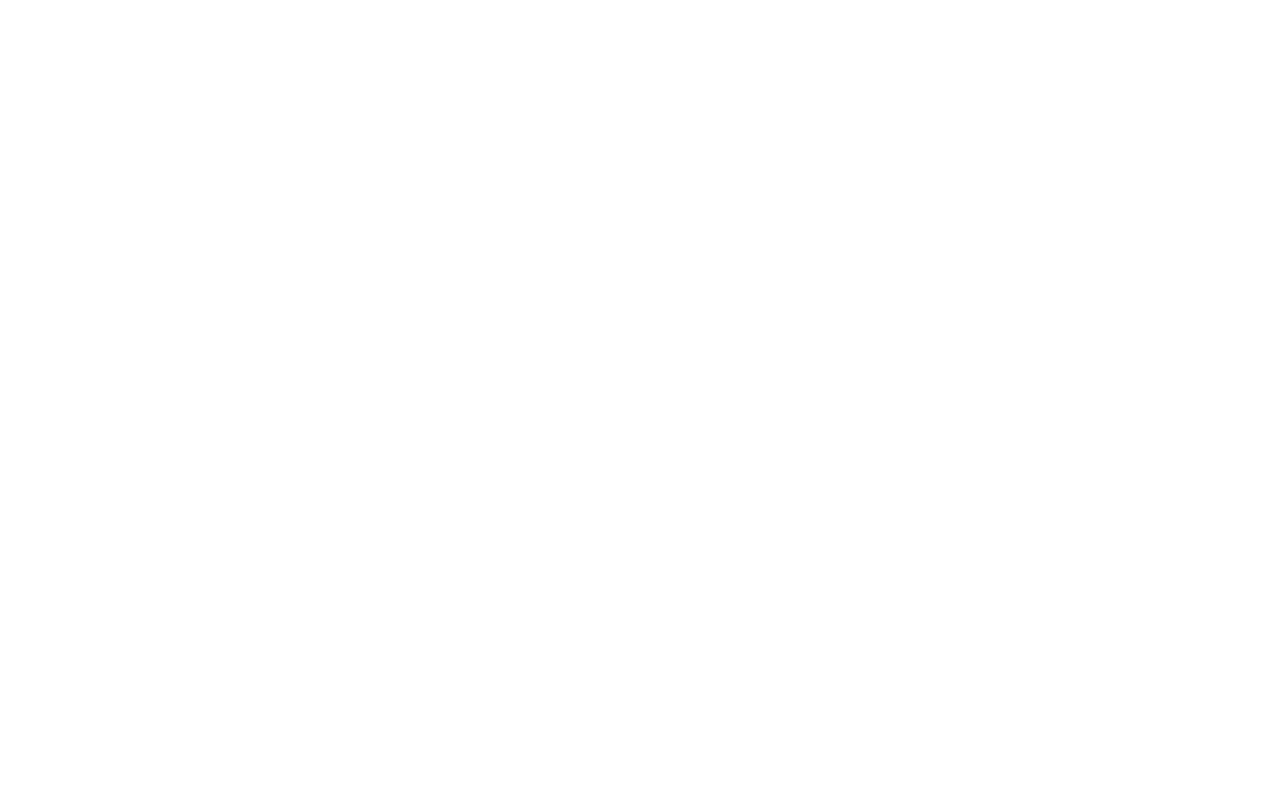
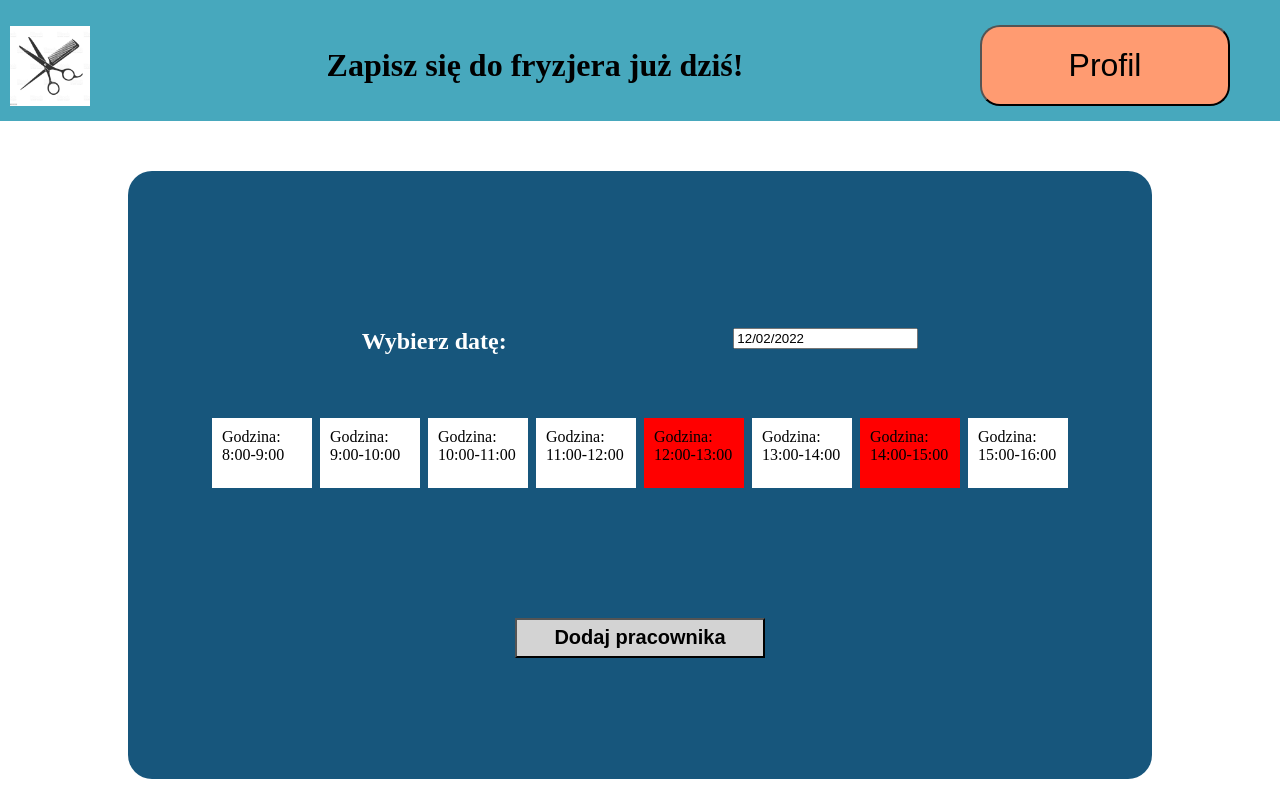
Before and after one commit to piotr-wawro/hairdresser-visits-booking, a React app in the folder frontend/: page /manager-screen in a window 1280 px wide. Before the commit this address had no page. Built offline with nearby package versions, Linux system fonts and the light colour scheme.

Commit message:
Some fixes

```diff
--- a/frontend/src/App.tsx
+++ b/frontend/src/App.tsx
@@ -13,6 +13,7 @@ import EditUser from "./views/EditUser.js";
 import DoReservation from "./views/DoReservation.js";
 import EditReservation from "./views/EditReservation.js";
 import MainMenuForUser from "./views/MainMenuForUser.js";
+import ManagerScreen from "./views/ManagerScreen.js";
 
 function App() {
   return (
@@ -27,6 +28,7 @@ function App() {
         <Route path="/do-reservation" element={<DoReservation />} />
         <Route path="/edit-reservation" element={<EditReservation />} />
         <Route path="/main-menu-for-user" element={<MainMenuForUser />} />
+        <Route path="/manager-screen" element={<ManagerScreen />} />
       </Routes>
     </div>
   );
--- a/frontend/src/redux/authSlice.ts
+++ b/frontend/src/redux/authSlice.ts
@@ -6,7 +6,7 @@ type AuthSliceState = { isAuthenticated: boolean; token: null | string };
 const initialState: AuthSliceState = {
   isAuthenticated: false,
   token:
-    "eyJhbGciOiJSUzI1NiIsInR5cCI6IkpXVCJ9.eyJzdWIiOiJkMzJjZmYzOC04ODEzLTQ4ZGEtOWRmMC0xZmUzYTgzMjg3ZTgiLCJpYXQiOjE2NjgyNDg2NzY3MDZ9.LtvIYBqlEBdHmS_-ezsNodGiG4zRMTvN9K3TQAxumkQGlI2MWUY42ApXgaazN6up1XRYkRD_nj1VSH7YnEbMXqFTH-s3dlM0aMEBWBmFc-iYo469smpTlLuvJ1IN8qJZ5INoOedt_XRNoidVaKssQ2O_aCprOSCvPzW7HWvn_bpdrMZ_Fnccj8hzsZ4BdeTSwZzayySN5epexHZm8aaoXdjCnw4YsT6AurkOsxeiROyjL0zQo1Y4sNp713vORia5DYbAFmdyJAgtTfjhxPfE6pL_e7CDL9ULY4T57v3QXF0dOmA0BXoI9GeutvK_5bIsy3JRh3zNrQczE0pjPKBf6P1irkNhxF13BtotRTiEbxhfwwQG-f_Ypc_BQXS4HGvLLVKqsUDRtgntqfBtAze9Ms56qncdkAKvCW4aneWn5WRHi6BemD4ixqITjx4l8jwyBdNy-J10LNifupcrD0PdGd0wa_N1NQQO-Nwe4WxH3TxBo6E26dx6Dz6_Zs9LZ5PH4Cvu2OPtN56WPkXDj8ecjNcl45WEPc-Z-d2GK-yZuHwwFJ7_zjs8G07kOp-wbIphKyrFXxqfyCdvwD-QUjtlGkoKOiwA43xWm9naJe1lFaY_5kyHcHOajvgZM4MDNvlXlKtqBjFPr_HBIw4nn0jkqJrtRNNoR_yuT8jlM_OmtGg",
+    "eyJhbGciOiJSUzI1NiIsInR5cCI6IkpXVCJ9.eyJzdWIiOiI2MzRkYzc5OC05NjA4LTQwNWUtOGU5NS05NDA5NWQ5MWZiNzMiLCJpYXQiOjE2NjgyNDg2MzA4NTR9.WYp8g1_FApoEiPAMggsSsvyLr9_XJF4Wmdv5jnP9w3MeGHbhIdkUI0FmOpxfVAfc7cVUQPQAZjVplqoZ6OBmKDVbTpFW8QOGzDIc3z9t5PtRD2as5rOFQ-OTaDYB6yI8vAfFlT_z42cij5bCOu8kC7wrM5lUcW8yaDeuU_EfYkeQk2B3RYsueBq8Jj4VNedPwYKqhqP-bDpLhyZ5jaRmBkQtlEWjm26ZfeVqqBchZPK7h4CmQiW9BZHOnAV43alJqeJpOIzygu6STp67kpL6H9DblMl_N4LC7LyyR_kR9PZznXicQhDhBnJK62ZZVmhFtWBZl1QSZwfo-Mhdw2JkcnfogfWdqIh0wQpWuTnySIaXMK4LXPD7k1nufCA0uK2TfTr1oxbembSoO1Kc8GZDojMSbAUB3wW-Qhrt4_27cav0HhSm2m1fwwmwFpkR0inNROHx1c1FXSeKmSotZG7yGr3L4bZb_BDyMr7ESMuhwMTI6RYp2oUtahxDHzu6v6gOQAmWoVbUJQFTWMolydxmCwcO7KmOXB-5wAlpWYQStiAQ-J2q3CcpiaoMIEI6OrUYrrJi113elE9ayIuDqIGure3aP-tGOQx7e2CaF2XcTms8WR1p6p3WjiLOdlGfQsFmAofZpA6qZK0UOMLPPS0a3-WDWhZ1UZd8oGfSXm64TaM",
 };
 
 const authSlice = createSlice({
--- a/frontend/src/views/DoReservation.tsx
+++ b/frontend/src/views/DoReservation.tsx
@@ -6,6 +6,7 @@ import React, { useState } from "react";
 import DatePicker from "react-datepicker";
 import "react-datepicker/dist/react-datepicker.css";
 import { useLazyPostVisitQuery } from "../api/visit.js";
+import { useGetEmployeeQuery } from "../api/employee.js";
 
 const Header1 = styled.h1`
   margin-top: 30px;
@@ -98,6 +99,7 @@ const DoReservation = () => {
   const [workerChoice, setWorkerChoice] = useState("");
 
   const [postVisitQuery, { status }] = useLazyPostVisitQuery();
+  //const [getEmployeeQuery, { status }] = useGetEmployeeQuery();
 
   console.log(workerChoice);
 
@@ -106,7 +108,7 @@ const DoReservation = () => {
       const payload = await postVisitQuery({
         servicedBy: workerChoice,
         start: new Date(
-          startDate.toISOString().split("T")[0] + " " + timeChoice + ":00"
+          startDate.toISOString().split("T")[0] + "T" + timeChoice + ":00.000Z"
         ).toISOString(),
         type: typeChoice,
       }).unwrap();
--- a/frontend/src/views/EditUser.tsx
+++ b/frontend/src/views/EditUser.tsx
@@ -101,6 +101,7 @@ const EditUser = () => {
   const [userLastName, setUserLastName] = useState("");
   const [userNumber, setUserNumber] = useState("");
   //const [userMail, setUserMail] = useState("");
+
   console.log(userFirstName, userLastName, userNumber);
   const [usePatchUserVisitInfoQuery, { status }] =
     useLazyPatchUserProfileQuery();
--- a/frontend/src/views/LogIn.tsx
+++ b/frontend/src/views/LogIn.tsx
@@ -58,7 +58,7 @@ const LogIn = () => {
         label="Podaj e-mail..."
       ></EmailTextField>
 
-      <AddMailUserButton onClick={() => navigate("/main-menu")}>
+      <AddMailUserButton onClick={() => navigate("/manager-screen")}>
         Dodaj
       </AddMailUserButton>
     </LoginBoxDiv>
--- /dev/null
+++ b/frontend/src/views/ManagerScreen.tsx
@@ -0,0 +1,256 @@
+import { Grid, TextField } from "@mui/material";
+import { useNavigate } from "react-router-dom";
+import MainBox from "../components/MainBox.js";
+import background from "../assets/background.jpg";
+import graphic1 from "../assets/graphic1.jpg";
+import graphic2 from "../assets/graphic2.jpg";
+import graphic3 from "../assets/graphic3.jpg";
+import "./Style.css";
+import logo from "../assets/logo1.jpg";
+import styled from "styled-components";
+import DateTimePicker from "react-datetime-picker";
+import React, { useState } from "react";
+import DatePicker from "react-datepicker";
+import "react-datepicker/dist/react-datepicker.css";
+
+const Header1 = styled.h1``;
+
+const Header2 = styled.h2`
+  color: white;
+  width: 300px;
+`;
+
+const Container = styled.div`
+  display: flex;
+  flex-direction: column;
+  align-items: flex-start;
+  margin-left: auto;
+  margin-right: auto;
+  width: max-content;
+  width: 100%;
+`;
+
+const Navbar = styled.div`
+  background: #47a8bd;
+  display: flex;
+  justify-content: space-between;
+  align-items: center;
+  margin-left: auto;
+  margin-right: auto;
+  margin-top: 0px;
+
+  text-align: center;
+  padding: 25px 0 15px 0;
+  width: 100%;
+`;
+
+const Logo = styled.img`
+  height: 80px;
+  width: 80px;
+  padding-left: 10px;
+`;
+
+const NavbarButton = styled.button`
+  width: 250px;
+  height: 81px;
+  left: 1111px;
+  top: 34px;
+  background: #ff9b71;
+  border-radius: 20px;
+  margin-right: 50px;
+  font-size: 32px;
+`;
+
+const Card = styled.div`
+  margin-top: 50px;
+  background-color: #17567c;
+  border-radius: 24px;
+  display: flex;
+  flex-direction: column;
+  align-items: center;
+  padding: 64px;
+  gap: 40px;
+  width: 70vw;
+  height: 60vh;
+  margin-left: auto;
+  margin-right: auto;
+  justify-content: center;
+`;
+const MainMenuButtonBox = styled.div`
+  justify-content: center;
+  height: 50px;
+  display: flex;
+  width: 80%;
+  gap: 10%;
+  margin-top: 50px;
+  margin-right: auto;
+  margin-left: auto;
+`;
+
+const MainMenuAddWorkerButton = styled.button`
+  margin-top: 40px;
+  justify-content: "center";
+  cursor: pointer;
+  height: 40px;
+  width: 250px;
+  font-size: 20px;
+  background: lightgrey;
+  font-weight: bold;
+  text-align: center;
+`;
+
+const MainMenuEditWorkerButton = styled.button`
+  margin-top: 40px;
+  justify-content: "center";
+  cursor: pointer;
+  height: 40px;
+  width: 250px;
+  font-size: 20px;
+  background: lightgrey;
+  font-weight: bold;
+  text-align: center;
+`;
+
+const DoReservationButton = styled.button`
+  margin-top: 40px;
+  justify-content: "center";
+  cursor: pointer;
+  height: 40px;
+  width: 250px;
+  font-size: 20px;
+  background: lightgrey;
+  font-weight: bold;
+  text-align: center;
+`;
+
+const ImageHolder = styled.div`
+  display: flex;
+  margin-left: auto;
+  margin-right: auto;
+  gap: 40px;
+`;
+
+const DateOfReservationBox = styled.div`
+  justify-content: center;
+  height: 50px;
+  margin-top: 5px;
+  display: flex;
+  width: 80%;
+  gap: 10%;
+  margin-right: auto;
+  margin-left: auto;
+`;
+
+const DivsReserved = styled.div`
+  background: white;
+  padding: 10px;
+  width: 80px;
+  height: 50px;
+`;
+
+const HoursLabel = styled.label``;
+
+const ManagerScreen = () => {
+  const navigate = useNavigate();
+
+  const [startDate, setStartDate] = useState(new Date());
+
+  return (
+    <Container>
+      <Navbar>
+        <Logo src={logo}></Logo>
+        <Header1>Zapisz się do fryzjera już dziś!</Header1>
+
+        <NavbarButton onClick={() => navigate("/edit-user")}>
+          Profil
+        </NavbarButton>
+      </Navbar>
+
+      <Card>
+        <DateOfReservationBox>
+          <Header2>Wybierz datę:</Header2>
+          <DatePicker
+            selected={startDate}
+            onChange={(date: Date) => setStartDate(date)}
+          />
+        </DateOfReservationBox>
+        <Grid
+          container
+          spacing={1}
+          direction="row"
+          justifyContent="center"
+          alignItems="center"
+        >
+          <Grid item>
+            <DivsReserved>
+              <HoursLabel onClick={() => navigate("/edit-reservation")}>
+                Godzina: 8:00-9:00
+              </HoursLabel>
+            </DivsReserved>
+          </Grid>
+          <Grid item>
+            <DivsReserved>
+              <HoursLabel onClick={() => navigate("/edit-reservation")}>
+                Godzina: 9:00-10:00
+              </HoursLabel>
+            </DivsReserved>
+          </Grid>
+          <Grid item>
+            <DivsReserved>
+              <HoursLabel onClick={() => navigate("/edit-reservation")}>
+                Godzina: 10:00-11:00
+              </HoursLabel>
+            </DivsReserved>
+          </Grid>
+          <Grid item>
+            <DivsReserved>
+              <HoursLabel onClick={() => navigate("/edit-reservation")}>
+                Godzina: 11:00-12:00
+              </HoursLabel>
+            </DivsReserved>
+          </Grid>
+          <Grid item>
+            <DivsReserved style={{ background: "red" }}>
+              <HoursLabel onClick={() => navigate("/edit-reservation")}>
+                Godzina: 12:00-13:00
+              </HoursLabel>
+            </DivsReserved>
+          </Grid>
+          <Grid item>
+            <DivsReserved>
+              <HoursLabel onClick={() => navigate("/edit-reservation")}>
+                Godzina: 13:00-14:00
+              </HoursLabel>
+            </DivsReserved>
+          </Grid>
+          <Grid item>
+            <DivsReserved style={{ background: "red" }}>
+              <HoursLabel onClick={() => navigate("/edit-reservation")}>
+                Godzina: 14:00-15:00
+              </HoursLabel>
+            </DivsReserved>
+          </Grid>
+          <Grid item>
+            <DivsReserved>
+              <HoursLabel onClick={() => navigate("/edit-reservation")}>
+                Godzina: 15:00-16:00
+              </HoursLabel>
+            </DivsReserved>
+          </Grid>
+        </Grid>
+
+        <MainMenuButtonBox>
+          <MainMenuAddWorkerButton onClick={() => navigate("/add-user")}>
+            Dodaj pracownika
+          </MainMenuAddWorkerButton>
+
+          {/*<MainMenuEditWorkerButton onClick={() => navigate("/edit-user")}>
+            Edytuj pracownika
+          </MainMenuEditWorkerButton>*/}
+        </MainMenuButtonBox>
+      </Card>
+    </Container>
+  );
+};
+
+export default ManagerScreen;
```
Also changed, not shown: 1 other file (tests, documents, lock files or other folders).
